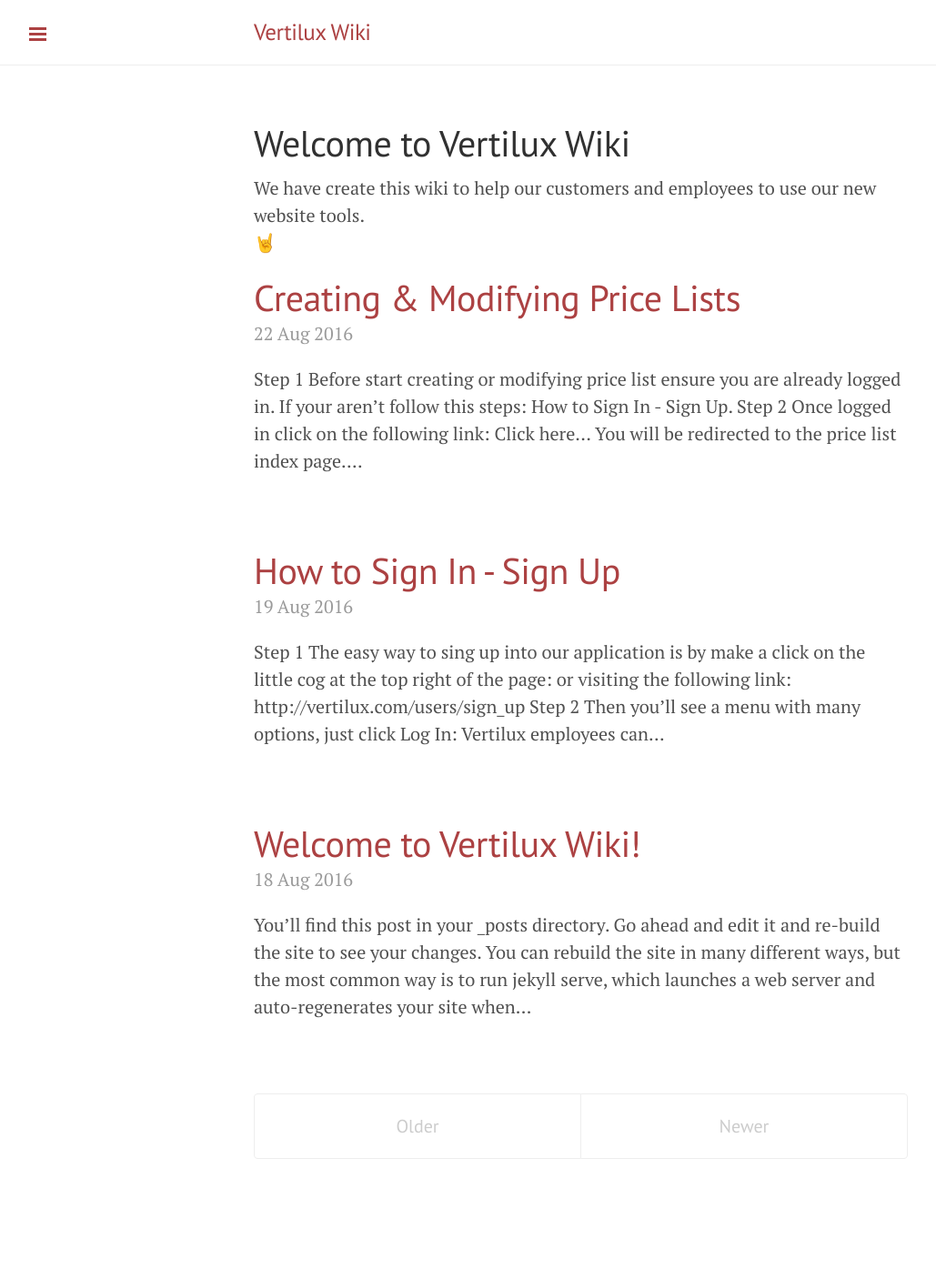
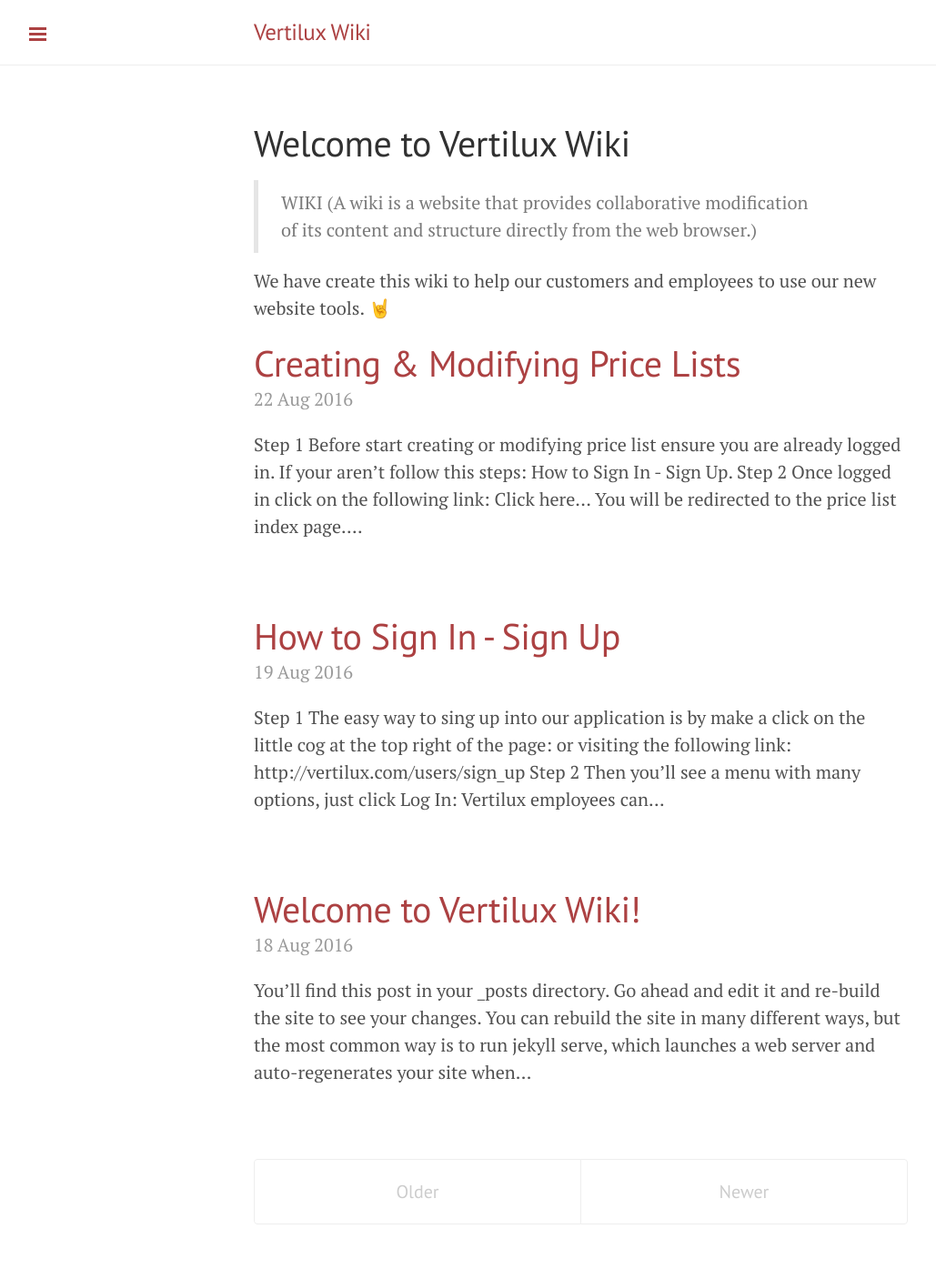
Before and after one commit to Vertilux/vertilux.github.io, a Jekyll site: the page built from index.html, in a window 1280 px wide. Shown: the whole page at 91% size, without its empty margins (1-1030 px from the left). Built offline with Jekyll 4.4.1, drawn with Linux system fonts in a browser that asks for light colours; emoji names are drawn with the system emoji font; before the commit the page ends 1334 px from its top, so only the background shows below that.

Commit message:
Update intro text

```diff
--- a/_includes/intro.md
+++ b/_includes/intro.md
@@ -1,5 +1,6 @@
 
 # Welcome to Vertilux Wiki
 
-We have create this wiki to help our customers and employees to use our new website tools.
-:metal:
+> WIKI (A wiki is a website that provides collaborative modification of its content and structure directly from the web browser.)
+
+We have create this wiki to help our customers and employees to use our new website tools. :metal:
```
